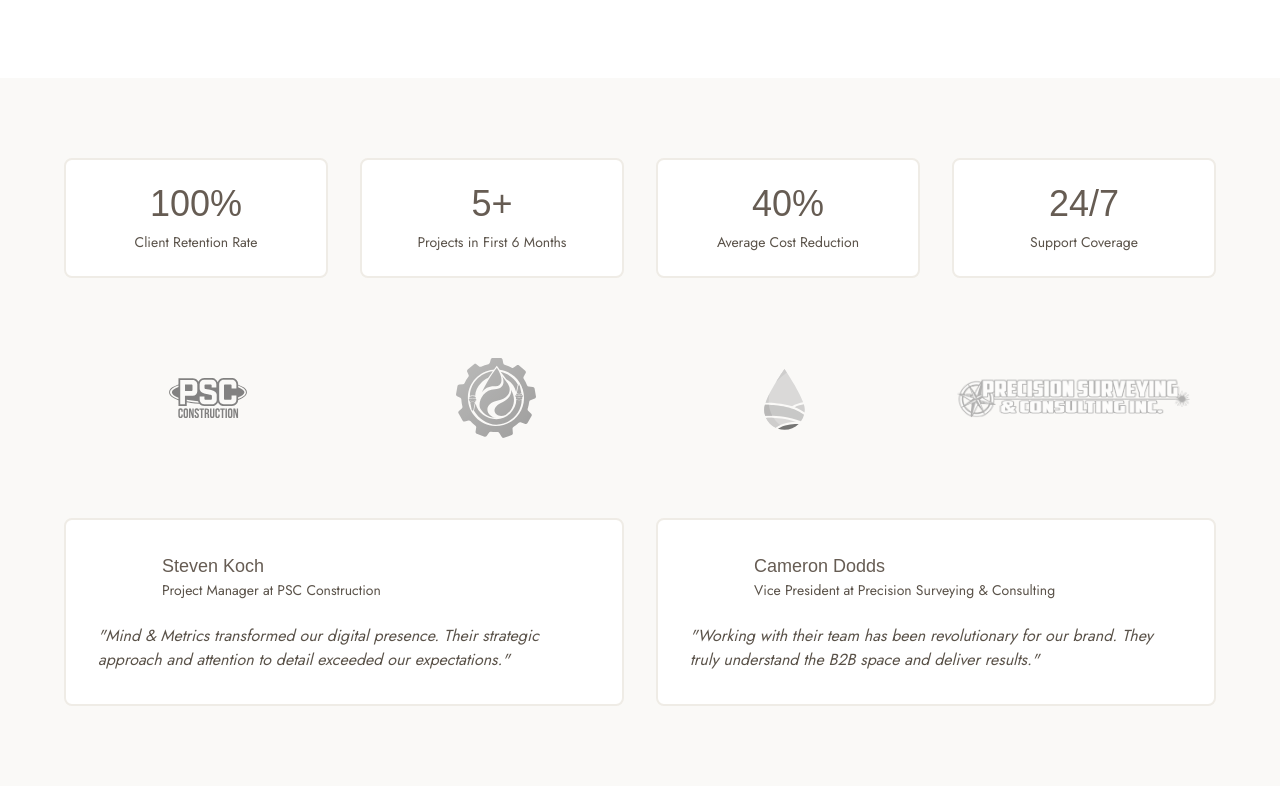
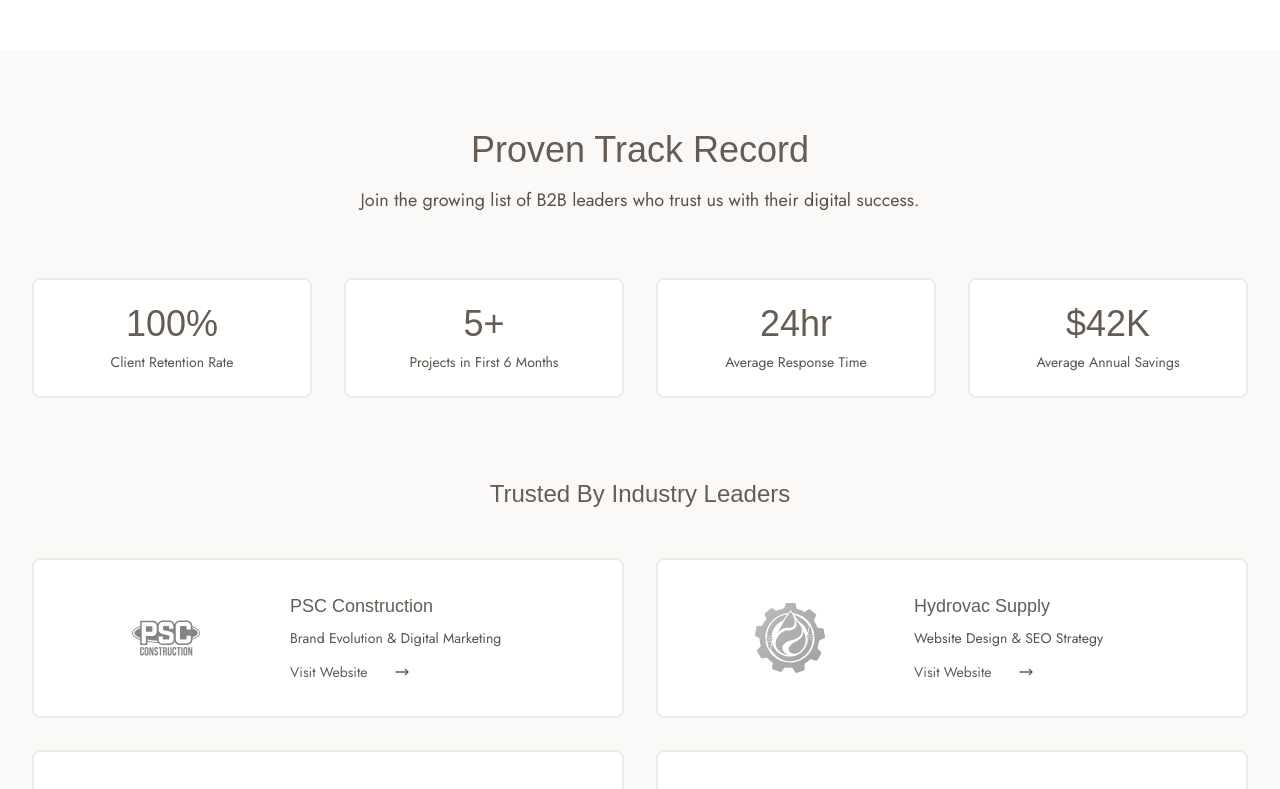
Before and after one commit to Kalikoze/mind-and-metrics-branding, a Next.js app: page / in a window 1280 px wide. Shown: the part 2003-2792 px from the top of the page. Built offline with nearby package versions, Linux system fonts and the light colour scheme; a web font is replaced by a local one.

Commit message:
Refactor: Align content for better responsiveness on home page across all sections and add scramble effect social proof section

```diff
--- a/components/Hero.tsx
+++ b/components/Hero.tsx
@@ -47,7 +47,7 @@ const Hero: React.FC<HeroProps> = ({
         />
       </div>
 
-      <div className="container mx-auto px-4 relative z-10">
+      <div className="max-w-7xl mx-auto px-4 sm:px-6 lg:px-8 relative z-10">
         <div className="max-w-3xl mx-auto text-center">
           <h1 data-cy="hero-title" className="font-serif text-5xl sm:text-6xl font-bold mb-6 text-secondary-600
                          [text-wrap:balance] bg-clip-text text-transparent
@@ -58,7 +58,7 @@ const Hero: React.FC<HeroProps> = ({
             {subtitle}
           </h2>
 
-          <div className="flex items-center justify-center space-x-4">
+          <div className="flex flex-col sm:flex-row items-center justify-center space-y-4 sm:space-y-0 sm:space-x-4">
             <Link
               href={primaryButton.href}
               data-cy="hero-primary-cta"
--- a/components/IntroSection.tsx
+++ b/components/IntroSection.tsx
@@ -3,7 +3,7 @@ import React from 'react';
 const IntroSection = () => {
   return (
     <section data-cy="intro-section" className="bg-neutral-50 py-20">
-      <div className="container mx-auto px-4">
+      <div className="max-w-7xl mx-auto px-4 sm:px-6 lg:px-8">
         <div className="max-w-4xl mx-auto text-center">
           <div>
             <h2 data-cy="intro-title" className="font-serif text-3xl md:text-4xl text-secondary-400 mb-8
--- a/components/ScrambleText.tsx
+++ b/components/ScrambleText.tsx
@@ -1,6 +1,6 @@
 import { useEffect, useState } from 'react';
 
-const chars = 'ABCDEFGHIJKLMNOPQRSTUVWXYZabcdefghijklmnopqrstuvwxyz';
+const chars = 'ABCDEFGHIJKLNOPQRSTUVXYZabcdefghijklmnopqrstuvwxyz';
 
 interface ScrambleTextProps {
   text: string;
--- a/components/ServicesGrid.tsx
+++ b/components/ServicesGrid.tsx
@@ -51,17 +51,17 @@ const ServicesGrid = () => {
 
   return (
     <section data-cy="services-section" className="bg-white py-20">
-      <div className="container mx-auto px-4">
+      <div className="max-w-7xl mx-auto px-4 sm:px-6 lg:px-8">
         <div className="text-center mb-16">
           <h2 data-cy="services-title" className="text-3xl md:text-4xl font-serif text-secondary-400 mb-4">
             Comprehensive B2B Solutions
           </h2>
           <p className="text-secondary-500 text-lg max-w-2xl mx-auto">
-            Everything you need to scale your business, handled by experts who understand your goals.
+            Scale your business with experts who understand your vision and goals.
           </p>
         </div>
 
-        <div className="grid grid-cols-1 md:grid-cols-2 lg:grid-cols-3 gap-8 max-w-6xl mx-auto">
+        <div className="grid grid-cols-1 md:grid-cols-2 lg:grid-cols-3 gap-8">
           {services.map((service, index) => (
             <div
               data-cy={`service-${service.title.toLowerCase().replace(/\s+/g, '-')}`}
--- a/components/SocialProof.tsx
+++ b/components/SocialProof.tsx
@@ -1,6 +1,7 @@
-import React from 'react';
+import React, { useState } from 'react';
 import Image from 'next/image';
 import Link from 'next/link';
+import ScrambleText from './ScrambleText';
 import PSCLogo from '@/public/assets/logos/psc-logo.svg';
 import HydrovacLogo from '@/public/assets/logos/hydrovac-logo.svg';
 import NatHydroLogo from '@/public/assets/logos/nat-hydro-logo.svg';
@@ -9,8 +10,8 @@ import PrecisionSurveyLogo from '@/public/assets/logos/precision-survey-logo.svg
 const stats = [
   { value: "100%", label: "Client Retention Rate" },
   { value: "5+", label: "Projects in First 6 Months" },
-  { value: "40%", label: "Average Cost Reduction" },
-  { value: "24/7", label: "Support Coverage" },
+  { value: "24hr", label: "Average Response Time" },
+  { value: "$42K", label: "Average Annual Savings" }
 ];
 
 const clientLogos = [
@@ -62,11 +63,23 @@ const testimonials = [
 ];
 
 const SocialProof = () => {
+  const [hoveringIndices, setHoveringIndices] = useState<{ [key: number]: boolean }>({});
+
   return (
     <section data-cy="social-proof-section" className="bg-neutral-50 py-20">
-      <div className="container mx-auto px-4">
+      <div className="max-w-7xl mx-auto px-4 sm:px-6 lg:px-8">
+        {/* Section Header */}
+        <div className="text-center mb-16">
+          <h2 data-cy="social-proof-title" className="text-3xl md:text-4xl font-serif text-secondary-400 mb-4">
+            Proven Track Record
+          </h2>
+          <p className="text-secondary-500 text-lg max-w-2xl mx-auto">
+            Join the growing list of B2B leaders who trust us with their digital success.
+          </p>
+        </div>
+
         {/* Stats Grid */}
-        <div className="grid grid-cols-2 md:grid-cols-4 gap-8 mb-20 max-w-6xl mx-auto">
+        <div className="grid grid-cols-2 md:grid-cols-4 gap-8 mb-20">
           {stats.map((stat, index) => (
             <div
               key={index}
@@ -86,9 +99,12 @@ const SocialProof = () => {
           ))}
         </div>
 
-        {/* Client Logos */}
-        <div className="mb-20 max-w-6xl mx-auto">
-          <div className="flex flex-wrap justify-center items-center gap-12">
+        {/* Client Logos Section */}
+        <div className="mb-20">
+          <h3 className="text-center font-serif text-2xl text-secondary-400 mb-12">
+            Trusted By Industry Leaders
+          </h3>
+          <div className="grid grid-cols-1 md:grid-cols-2 gap-6 lg:gap-8">
             {clientLogos.map((logo, index) => (
               <Link
                 key={index}
@@ -96,27 +112,51 @@ const SocialProof = () => {
                 target="_blank"
                 rel="noopener noreferrer"
                 data-cy={`client-logo-${logo.alt.toLowerCase().replace(/\s+/g, '-')}`}
-                className="group relative"
+                className="group relative bg-white p-8 rounded-lg
+                         border-2 border-neutral-200 hover:border-secondary-400
+                         transition-all duration-300 hover:shadow-lg"
+                onMouseEnter={() => setHoveringIndices(prev => ({ ...prev, [index]: true }))}
+                onMouseLeave={() => setHoveringIndices(prev => ({ ...prev, [index]: false }))}
               >
-                <div className="w-[240px] h-[80px] relative grayscale hover:grayscale-0
-                             transition-all duration-300 opacity-60 group-hover:opacity-100">
+                <div className="flex flex-col md:flex-row items-center gap-6">
+                  {/* Logo */}
+                  <div className="w-[200px] h-[70px] relative grayscale opacity-60
+                               group-hover:grayscale-0 group-hover:opacity-100
+                               transition-all duration-300">
                     <Image
                       src={logo.src}
                       alt={logo.alt}
                       fill
                       className="object-contain"
-                    sizes="240px"
+                      sizes="200px"
                       priority={index < 2}
                     />
                   </div>
 
-                {/* Hover tooltip */}
-                <div className="absolute -bottom-12 left-1/2 -translate-x-1/2 w-max
-                              opacity-0 group-hover:opacity-100
-                              transition-all duration-300 pointer-events-none">
-                  <div className="bg-white px-4 py-2 rounded-lg shadow-lg
-                                border border-neutral-200 text-sm text-secondary-500">
-                    {logo.description} • <span className="text-secondary-400">Visit Site →</span>
+                  {/* Description */}
+                  <div className="flex-1 text-center md:text-left">
+                    <h4 className="font-serif text-lg text-secondary-400 mb-2">
+                      {logo.alt}
+                    </h4>
+                    <p className="text-secondary-500 text-sm mb-3">
+                      {logo.description}
+                    </p>
+                    <span className="text-sm font-medium text-secondary-400 inline-flex items-center">
+                      <span className="w-[100px]">
+                        <ScrambleText
+                          text="Visit Website"
+                          isHovering={hoveringIndices[index]}
+                        />
+                      </span>
+                      <svg
+                        className="w-4 h-4 ml-1 group-hover:translate-x-1 transition-transform duration-300"
+                        fill="none"
+                        viewBox="0 0 24 24"
+                        stroke="currentColor"
+                      >
+                        <path strokeLinecap="round" strokeLinejoin="round" strokeWidth={2} d="M17 8l4 4m0 0l-4 4m4-4H3" />
+                      </svg>
+                    </span>
                   </div>
                 </div>
               </Link>
@@ -125,7 +165,10 @@ const SocialProof = () => {
         </div>
 
         {/* Testimonials */}
-        <div className="max-w-6xl mx-auto">
+        <div>
+          <h3 className="text-center font-serif text-2xl text-secondary-400 mb-12">
+            What Our Clients Say
+          </h3>
           <div className="grid md:grid-cols-2 gap-8">
             {testimonials.map((testimonial, index) => (
               <div
```
Also changed, not shown: components/MainNav.tsx (+15 -9 lines). Lines whose indentation alone changed are shown as unchanged.
